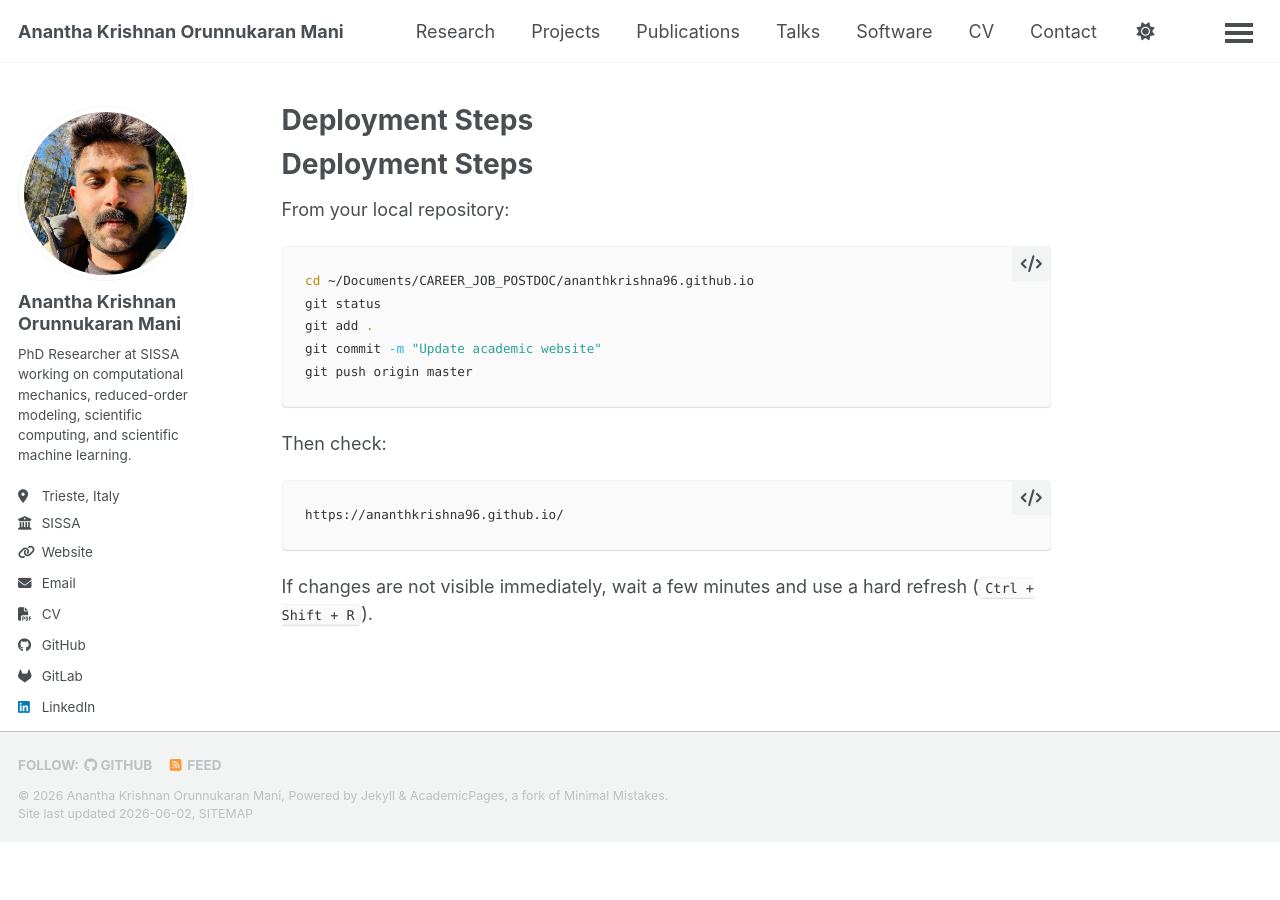
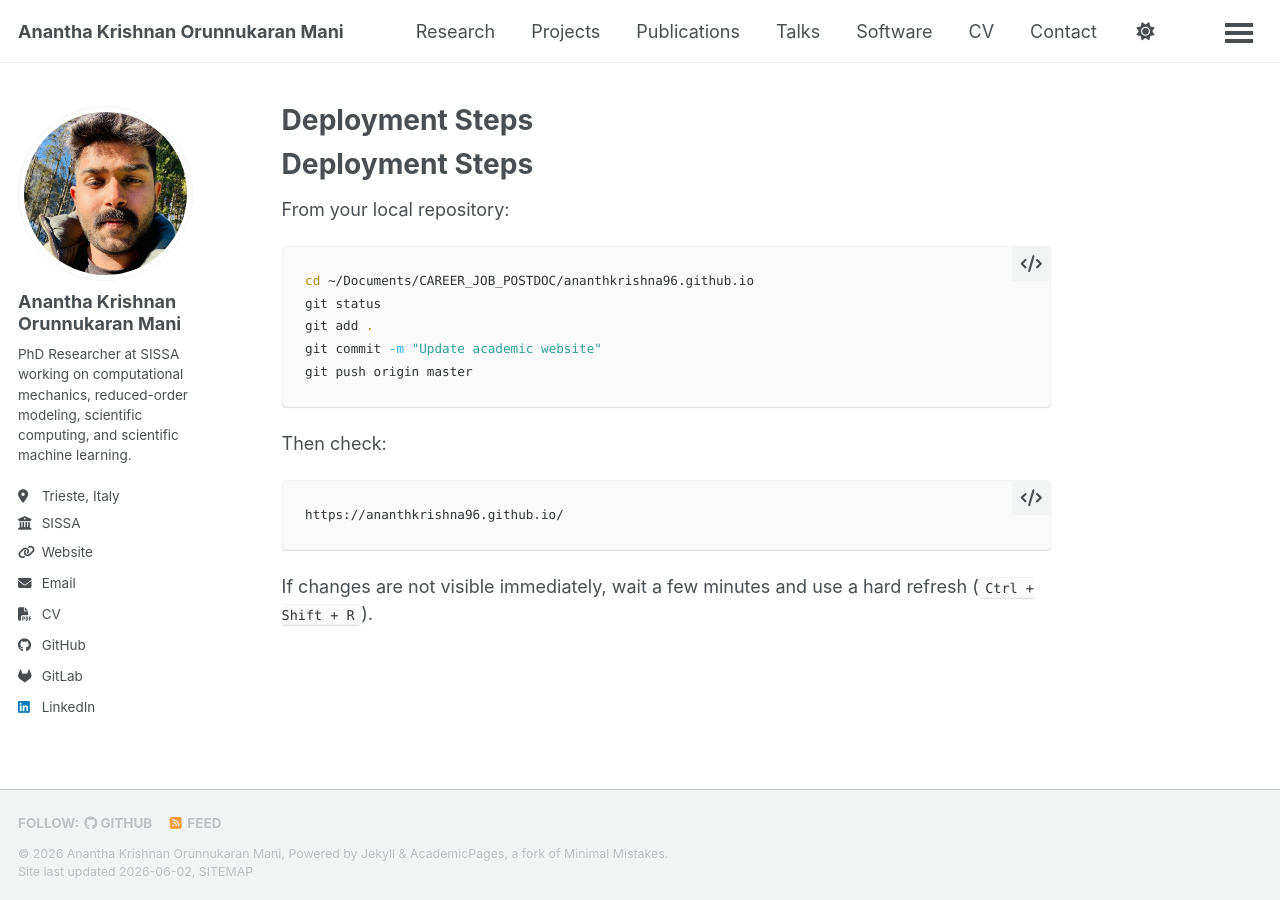
Before and after one commit to ananthkrishna96/ananthkrishna96.github.io, a Jekyll site: the page built from DEPLOYMENT_STEPS.md, in a window 1280 px wide. Built offline with Jekyll 4.4.1, drawn with Linux system fonts in a browser that asks for light colours; our own code applies the rules of GitHub Pages for plain Markdown files; a script that is not in the unit is left out.

Commit message:
footer update

```diff
--- a/_sass/layout/_base.scss
+++ b/_sass/layout/_base.scss
@@ -2,9 +2,10 @@
    BASE ELEMENTS
    ========================================================================== */
 html {
-  /* sticky footer fix */
+  /* sticky footer layout */
   position: relative;
   min-height: 100%;
+  height: 100%;
 }
 
 body {
@@ -17,6 +18,12 @@ body {
   padding-bottom: 0;
   font-family: $global-font-family;
   line-height: 1.5;
+
+  /* sticky footer layout */
+  min-height: 100vh;
+  display: flex;
+  flex-direction: column;
+  box-sizing: border-box;
 
   &.overflow--hidden {
     /* when primary navigation is visible, the content in the background won't scroll */
--- a/_sass/layout/_footer.scss
+++ b/_sass/layout/_footer.scss
@@ -7,19 +7,19 @@
   background-color: var(--global-footer-bg-color);
   color: var(--global-text-color-light);
 
-  float: left;
+  float: none;
   margin-left: 0;
   margin-right: 0;
   margin-top: 3em;
   width: 100%;
   clear: both;
 
-  /* keep footer in normal document flow so custom widgets do not overlap content */
   height: auto;
-
-  /* keep the footer on the bottom of the page */
   position: static;
   bottom: auto;
+
+  /* sticky footer layout: footer stays after content, not fixed */
+  flex-shrink: 0;
 
   -webkit-animation: intro 0.3s both;
           animation: intro 0.3s both;
--- a/_sass/layout/_page.scss
+++ b/_sass/layout/_page.scss
@@ -10,6 +10,10 @@
   padding-right: 1em;
   animation: intro 0.3s both;
   animation-delay: 0.35s;
+
+  /* make main content fill available vertical space on short pages */
+  flex: 1 0 auto;
+  width: 100%;
 
   @include breakpoint($x-large) {
     max-width: $x-large;
```
